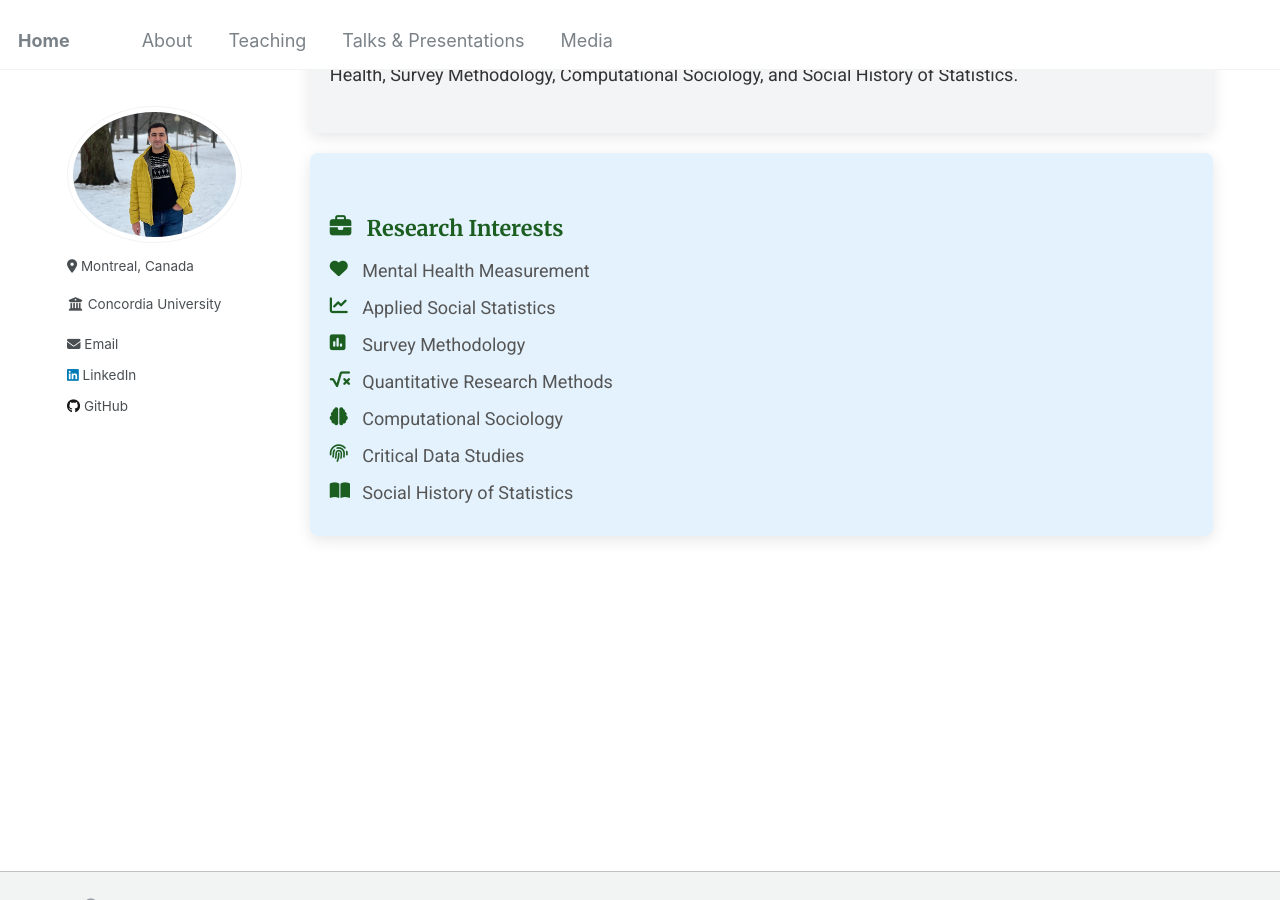
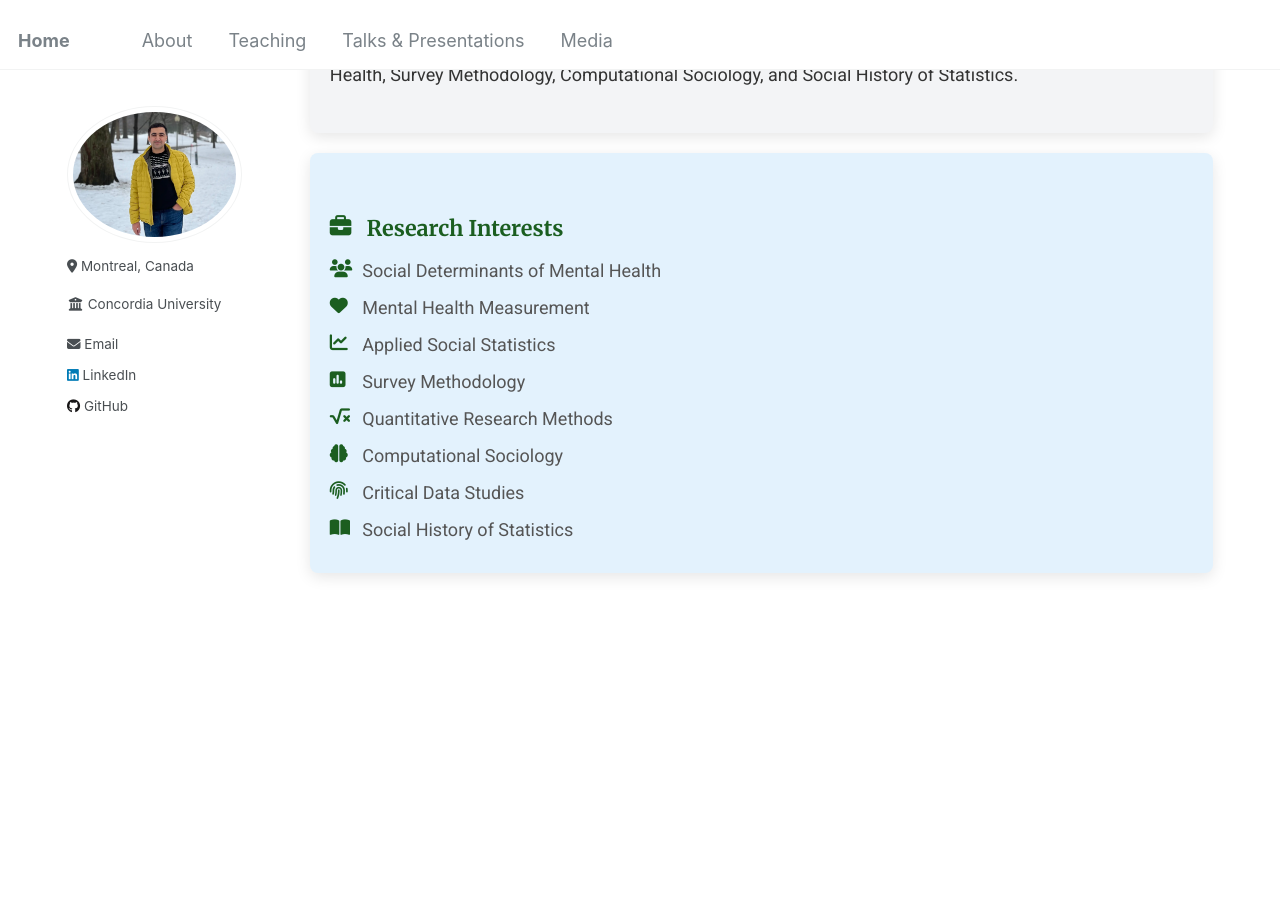
Before and after one commit to Mohsnmonji/mohsnmonji.github.io, a Jekyll site: the page built from about-me.md, in a window 1280 px wide and 900 px high, scrolled down 644 px. Built offline with Jekyll 4.4.1, drawn with Linux system fonts in a browser that asks for light colours.

Commit message:
Update about-me.md

```diff
--- a/about-me.md
+++ b/about-me.md
@@ -126,6 +126,7 @@ author_profile: true
 <div class="card">
   <h3><i class="fas fa-briefcase icon"></i> Research Interests</h3>
   <ul>
+    <li><i class="fas fa-users icon"></i> Social Determinants of Mental Health</li>
     <li><i class="fas fa-heart icon"></i> Mental Health Measurement</li>
     <li><i class="fas fa-chart-line icon"></i> Applied Social Statistics</li>
     <li><i class="fas fa-poll icon"></i> Survey Methodology</li>
```
